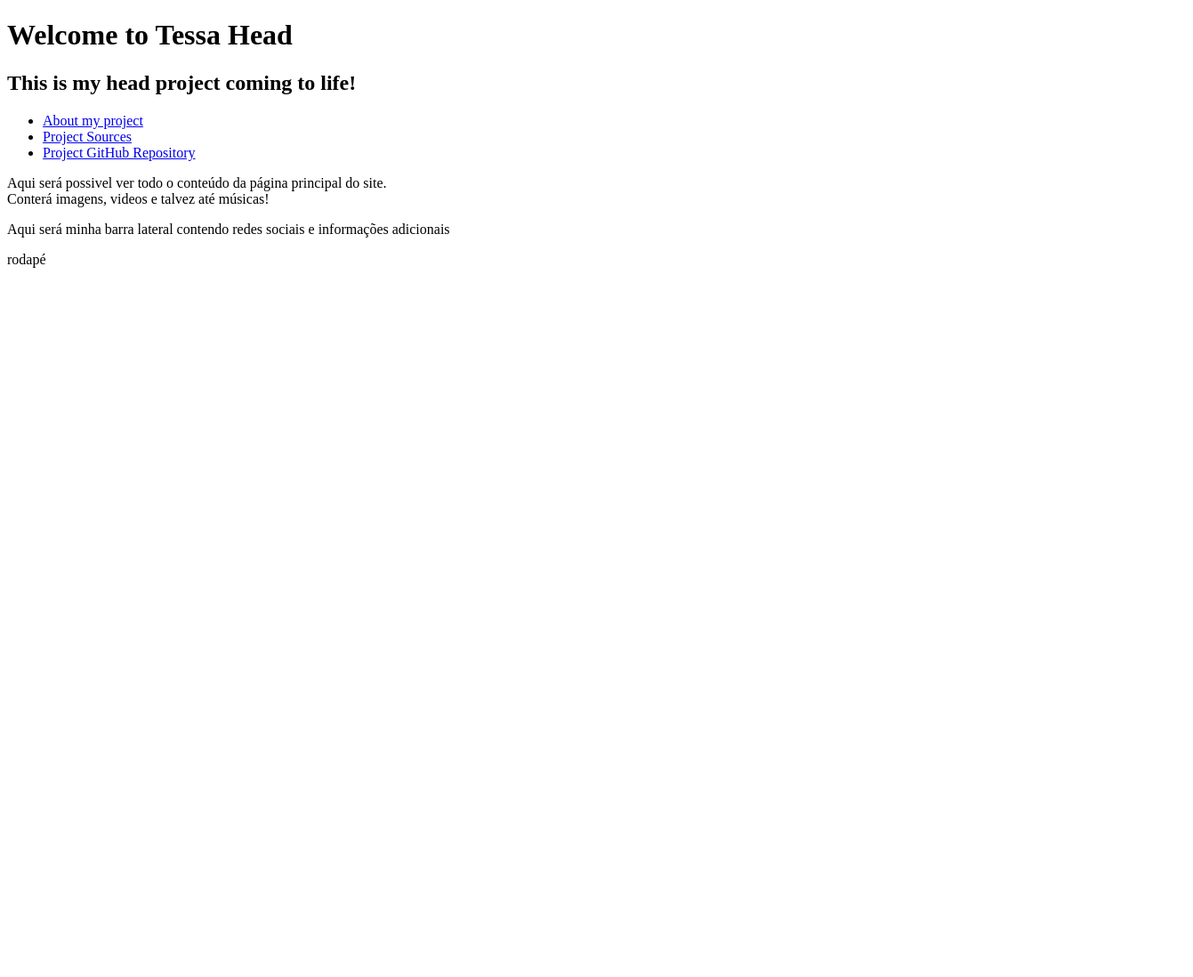
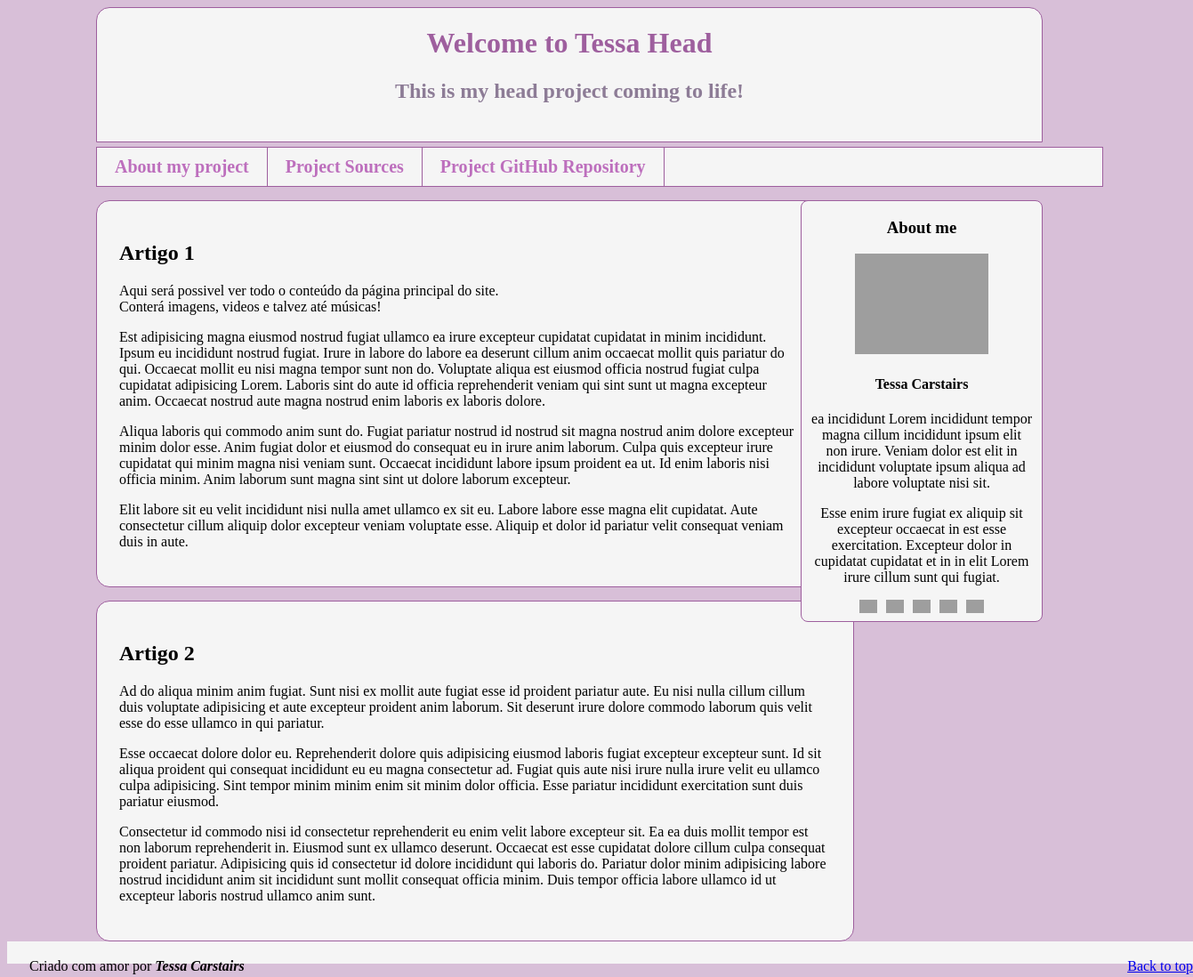
Before and after one commit to tess-code/site, a plain HTML site: page index.html in a window 1280 px wide. Shown: the whole page at 89% size, 1341 px wide, since content can reach past the window. Before the commit the page ends 800 px from the top, so only its background shows below. Drawn offline with Linux system fonts and the light colour scheme; grey boxes are pictures that could not be loaded.

Commit message:
Design atualizado, rodapé ainda pendente

```diff
--- a/index.html
+++ b/index.html
@@ -3,12 +3,12 @@
   <head>
     <meta charset="UTF-8">
     <title>Tessa Head</title>
-    <!-- <link rel="stylesheet" href="main.css"> -->
+    <link rel="stylesheet" href="main.css">
   </head>
 
   <body>
     <!-- Header com título -->
-    <div class="container">
+    <div class="container" id="top">
       <h1>Welcome to Tessa Head</h1>
       <h2>This is my head project coming to life!</h2>
     </div>
@@ -20,24 +20,53 @@
         <li><a href="github">Project GitHub Repository</a></li>
     </ul>
 
+    <!-- Barra Lateral -->
+    <aside id="side">
+      <h3>About me</h3>
+      <img src="https://upload.wikimedia.org/wikipedia/commons/thumb/7/7e/Circle-icons-profile.svg/800px-Circle-icons-profile.svg.png" title="Me" alt="Minha foto" id="meIcon">
+      <h4> Tessa Carstairs</h4>
+      <p> ea incididunt Lorem incididunt tempor magna cillum incididunt ipsum elit non irure. Veniam dolor est elit in incididunt voluptate ipsum aliqua ad labore voluptate nisi sit.</p>
+      <p>Esse enim irure fugiat ex aliquip sit excepteur occaecat in est esse exercitation. Excepteur dolor in cupidatat cupidatat et in in elit Lorem irure cillum sunt qui fugiat.</p>
+      <a href="https://www.facebook.com" target="_blank"><img class="social" src="https://upload.wikimedia.org/wikipedia/commons/thumb/0/05/Facebook_Logo_%282019%29.png/768px-Facebook_Logo_%282019%29.png" id="social" alt="Facebook"></a>
+      <a href="https://www.instagram.com" target="_blank"><img class="social" src="https://upload.wikimedia.org/wikipedia/commons/thumb/5/58/Instagram-Icon.png/1200px-Instagram-Icon.png" alt="instagram"></a>
+      <a href="mailto:jayaneleoncio@gmail.com" target="_blank"><img class="social" src="http://cdn.onlinewebfonts.com/svg/img_262951.png" alt="email"></a>
+      <a href="https://www.github.io" target="_blank"><img class="social" src="https://cdn-icons-png.flaticon.com/512/25/25231.png" alt="GitHub"></a>
+      <a href="https://www.pinterest.com" target="_blank"><img class="social" src="https://cdn-icons-png.flaticon.com/512/145/145808.png" alt="Pinteres"></a>
+
+    </aside>
+
     <!-- Conteúdo da Página-->
     <section class="main">
+        <h2>Artigo 1</h2>
         <p>
             Aqui será possivel ver todo o conteúdo da página principal do site.
             <br>Conterá imagens, videos e talvez até músicas!
         </p>
+        <p>
+          Est adipisicing magna eiusmod nostrud fugiat ullamco ea irure excepteur cupidatat cupidatat in minim incididunt.<br>
+          Ipsum eu incididunt nostrud fugiat. Irure in labore do labore ea deserunt cillum anim occaecat mollit quis pariatur do qui. Occaecat mollit eu nisi magna tempor sunt non do. Voluptate aliqua est eiusmod officia nostrud fugiat culpa cupidatat adipisicing Lorem. Laboris sint do aute id officia reprehenderit veniam qui sint sunt ut magna excepteur anim. Occaecat nostrud aute magna nostrud enim laboris ex laboris dolore.
+        </p>
+        <p>Aliqua laboris qui commodo anim sunt do. Fugiat pariatur nostrud id nostrud sit magna nostrud anim dolore excepteur minim dolor esse. Anim fugiat dolor et eiusmod do consequat eu in irure anim laborum. Culpa quis excepteur irure cupidatat qui minim magna nisi veniam sunt. Occaecat incididunt labore ipsum proident ea ut. Id enim laboris nisi officia minim. Anim laborum sunt magna sint sint ut dolore laborum excepteur.</p>
+        <p>Elit labore sit eu velit incididunt nisi nulla amet ullamco ex sit eu. Labore labore esse magna elit cupidatat. Aute consectetur cillum aliquip dolor excepteur veniam voluptate esse. Aliquip et dolor id pariatur velit consequat veniam duis in aute.</p>
+      </section>
+    <section class="main">
+      <h2>Artigo 2</h2>
+      <p>Ad do aliqua minim anim fugiat. Sunt nisi ex mollit aute fugiat esse id proident pariatur aute. Eu nisi nulla cillum cillum duis voluptate adipisicing et aute excepteur proident anim laborum. Sit deserunt irure dolore commodo laborum quis velit esse do esse ullamco in qui pariatur.</p>
+      <p>
+        Esse occaecat dolore dolor eu. Reprehenderit dolore quis adipisicing eiusmod laboris fugiat excepteur excepteur sunt. Id sit aliqua proident qui consequat incididunt eu eu magna consectetur ad. Fugiat quis aute nisi irure nulla irure velit eu ullamco culpa adipisicing. Sint tempor minim minim enim sit minim dolor officia. Esse pariatur incididunt exercitation sunt duis pariatur eiusmod.
+      </p>
+      <p>
+        Consectetur id commodo nisi id consectetur reprehenderit eu enim velit labore excepteur sit. Ea ea duis mollit tempor est non laborum reprehenderit in. Eiusmod sunt ex ullamco deserunt. Occaecat est esse cupidatat dolore cillum culpa consequat proident pariatur. Adipisicing quis id consectetur id dolore incididunt qui laboris do. Pariatur dolor minim adipisicing labore nostrud incididunt anim sit incididunt sunt mollit consequat officia minim. Duis tempor officia labore ullamco id ut excepteur laboris nostrud ullamco anim sunt.
+      </p>
     </section>
 
-    <!-- Barra Lateral -->
-    <aside id="side">
-        <p>Aqui será minha barra lateral contendo redes sociais e informações adicionais</p>
-    </aside>
+
 
     <!-- Rodápe -->
     <footer class="footer">
-        <p>
-            rodapé
-        </p>
+       <p style="float: left;">Criado com amor por <strong><cite>Tessa Carstairs</cite></strong></p>
+        <p id="anchor"><a href="#top">Back to top</a></p>
+
     </footer>
 
   </body>
--- a/main.css
+++ b/main.css
@@ -20,13 +20,20 @@ body {
     border-top-left-radius: 15px;
 }
 
+.container h1 {
+    color: var(--sec-color);
+}
+
+.container h2 {
+    color: #8d7c96;
+}
+
 .nav {
     list-style-type: none;
-    width: 1140px;
+    width: 1130px;
     margin: 0px 100px;
-    padding-left: 8px;
+    padding-left: 0px;
     overflow: hidden;
-    position: fixed;
     background-color: var(--prim-color);
     border-style: solid;
     border-width: 1px;
@@ -54,3 +61,60 @@ body {
     color: var(--prim-color);
     background-color: var(--sec-color);
 }
+
+.main {
+    width: 800px;
+    padding: 25px 25px;
+    background-color: var(--prim-color);
+    margin-top: 15px;
+    margin-left: 100px;
+    border-style: solid;
+    border-width: 1px;
+    border-color: var(--sec-color);
+    border-radius: 15px;
+}
+
+#side {
+    text-align: center;
+    background-color: var(--prim-color);
+    border-radius: 8px;
+    border-style: solid;
+    border-color: var(--sec-color);
+    border-width: 1px;
+    width: 250px;
+    float: right;
+    margin-top: 15px;
+    margin-right: 100px;
+    padding-left: 10px;
+    padding-right: 10px;
+}
+#meIcon{
+    width: 150px;
+}
+
+.social {
+    width: 20px;
+    margin-left: 3px;
+    margin-right: 3px;
+    margin-bottom: 5px;
+}
+
+.footer {
+    background-color: var(--prim-color);
+    height: 25px;
+    width: 1333px;
+    text-align: left;
+    vertical-align: middle;
+}
+
+.footer p{
+    padding-left: 25px;
+    padding-top: 3px;
+}
+
+#anchor {
+    text-decoration: underline;
+    text-decoration-color: #9e5f9e;
+    color: blueviolet;
+    float: right;
+}
```
